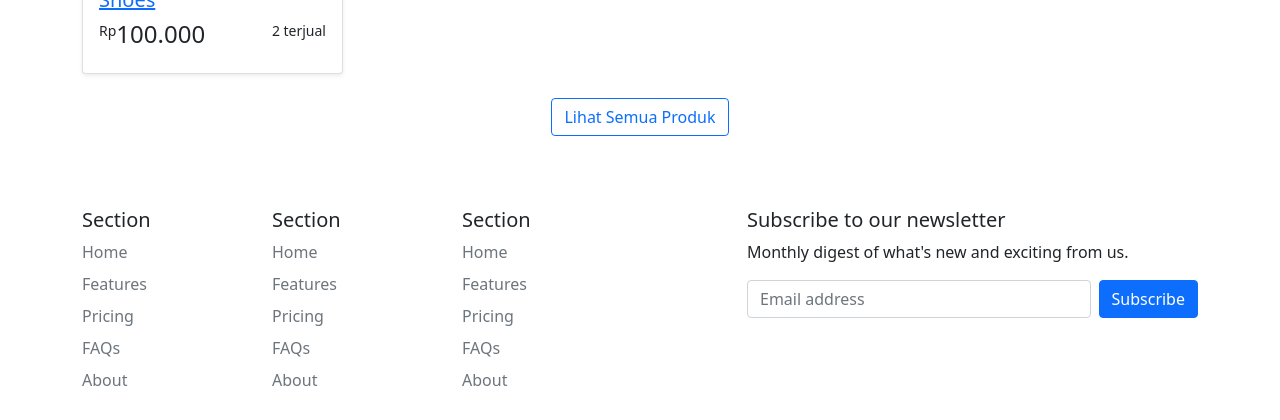
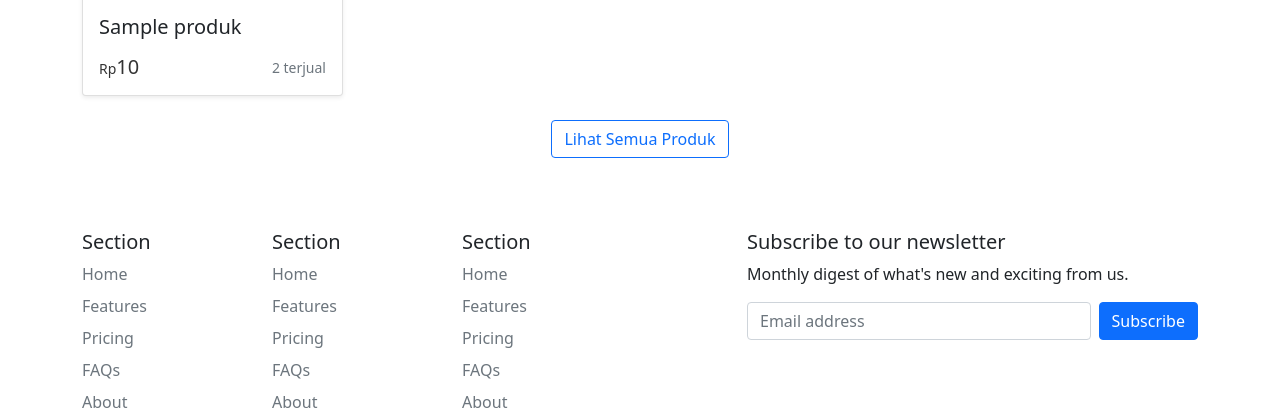
Before and after one commit to Gefila/MeowMart, a CodeIgniter app: page /pwb_2211500085/ in a window 1280 px wide. Shown: the part 1119-1539 px from the top of the page. Run offline with CodeIgniter, Linux system fonts and the light colour scheme; tables that the repository leaves empty or names only in its code hold one stand-in row (values such as "Sample post"); data that the repository does not hold is empty; some libraries are stand-ins or nearby versions.

Commit message:
detail produk

```diff
--- a/application/config/routes.php
+++ b/application/config/routes.php
@@ -82,3 +82,7 @@ $route['register'] = 'pelanggan/Pelanggan_controller/register';
 $route['logout'] = 'pelanggan/Pelanggan_controller/logout';
 $route['profil'] = 'pelanggan/Pelanggan_controller/profil';
 $route['profil/ubah'] = 'pelanggan/Pelanggan_controller/ubah_profil';
+
+#produk
+$route['produk'] = 'pelanggan/Produk_controller/detail';
+$route['produk/(:num)'] = 'pelanggan/Produk_controller/detail/$1';
--- a/application/views/pelanggan/home.php
+++ b/application/views/pelanggan/home.php
@@ -8,32 +8,41 @@
      </style>
      <div class="container mb-3">
          <div class="row row-cols-1 row-cols-sm-2 row-cols-md-4 g-4">
-                <div class="col">
-                    <div class="card shadow-sm">
-                        <a href="#">
-                            <img src="<?= base_url('assets/')?>running-shoe-371625_640.jpg" class="d-block w-100" alt="...">
+             <?php foreach ($list_produk as $key => $value): ?>
+                 <div class="col d-flex">
+                     <div class="card shadow-sm h-100 w-100 d-flex flex-column">
+                         <?php
+                            $gambar = $gambar_model->get_by_produk_id($value['id_produk']);
+                            ?>
+                         <a href="<?= base_url('produk/') . $value['id_produk'] ?>">
+                             <img src="<?= base_url('uploads/produk/') . $gambar[0]['nama_gambar']; ?>"
+                                 class="card-img-top img-fluid"
+                                 alt="..."
+                                 style="object-fit: cover; height: 200px;">
                          </a>
-                            <div class="diskon">
-                                <span class="badge bg-primary">Lebaran.20%</span>
+                         <div class="card-body d-flex flex-column">
+                             <div class="diskon mb-2">
+                                 <span class="badge badge-primary">Lebaran.20%</span>
                              </div>
-                        <div class="card-body">
-                            <a href="#">
-                                <h5 class="card-title">Shoes</h5>
+                             <a href="<?= base_url('produk/') . $value['id_produk'] ?>" class="text-decoration-none text-dark mb-2">
+                                 <h5 class="card-title text-truncate" style="max-width: 100%;"><?= $value['pd_nama'] ?></h5>
                              </a>
+                             <div class="mt-auto">
                                  <div class="d-flex justify-content-between align-items-center">
-                                <div class="harga d-flex" style="color:dark">
-                                    <small>Rp</small>
-                                    <h4>100.000</h4>
+                                     <div class="harga d-flex align-items-baseline" style="color: #333;">
+                                         <small class="mr-1">Rp</small>
+                                         <h5 class="mb-0"><?= number_format($value['harga']) ?></h5>
                                      </div>
-                                <small>
-                                    <p>2 terjual</p>
-                                </small>
+                                     <small class="text-muted">2 terjual</small>
                                  </div>
                              </div>
                          </div>
                      </div>
                  </div>
+             <?php endforeach ?>
          </div>
+     </div>
+
      <div class="container mt-4 text-center">
          <button type="button" class="btn btn-outline-primary">Lihat Semua Produk</button>
      </div>
--- a/application/views/pelanggan/templates/carausel.php
+++ b/application/views/pelanggan/templates/carausel.php
@@ -1,6 +1,6 @@
     <!-- carousel -->
     <div class="carousel container mb-3">
-        <div id="carouselExampleCaptions" class="carousel slide" data-bs-ride="false">
+        <div id="carouselExampleCaptions" class="carousel slide" data-bs-ride="carousel" interval='2000'>
             <div class="carousel-indicators">
                 <button type="button" data-bs-target="#carouselExampleCaptions" data-bs-slide-to="0" class="active" aria-current="true" aria-label="Slide 1"></button>
                 <button type="button" data-bs-target="#carouselExampleCaptions" data-bs-slide-to="1" aria-label="Slide 2"></button>
```
Also changed, not shown: application/controllers/pelanggan/Produk_controller.php (added, +32 -0 lines), application/views/pelanggan/produk_detail.php (added, +111 -0 lines), uploads/produk/produk-60-0.jpg (added), uploads/produk/produk-60-0.png (added), uploads/produk/produk-61-0.jpg (added), uploads/profil-pelanggan/foto_1748784342_ChatGPT_Image_Apr_9,_2025,_11_39_48_PM_(3).png (deleted), uploads/profil-pelanggan/foto_1748784761_logo.png (deleted), uploads/profil-pelanggan/foto_1748861767_foto.png (added). Lines whose indentation alone changed are shown as unchanged.
